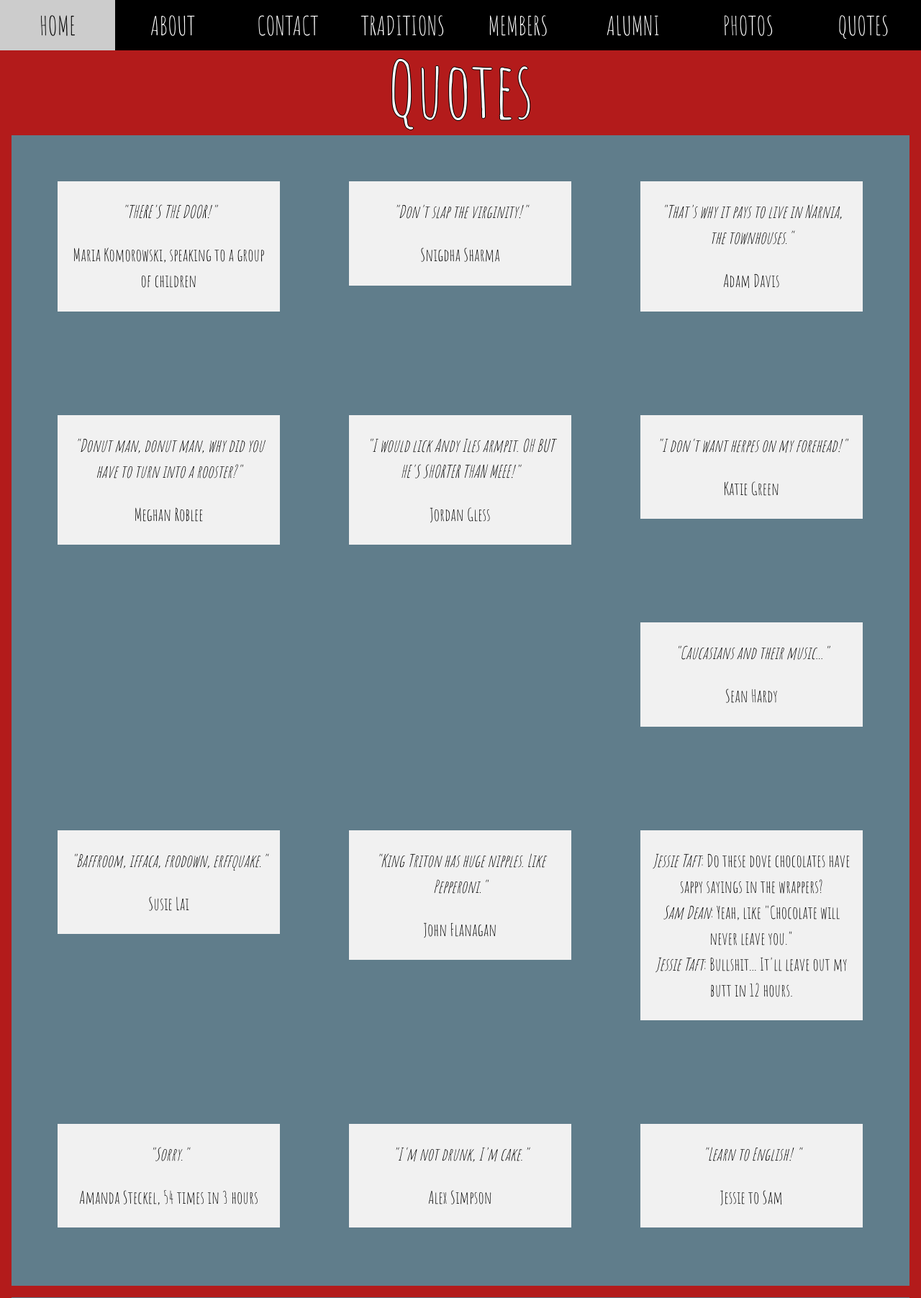
After one commit to TheRealDanilson/HornWebsite, a PHP site: page /quotes.html in a window 1280 px wide. The commit adds this page. Shown: the top 1804 px of the page at 72% size. Run offline with PHP 8.4, Linux system fonts and the light colour scheme.

Commit message:
Add quotes board, fried images

```diff
--- a/alumni.html
+++ b/alumni.html
@@ -19,7 +19,7 @@
     <div w3-include-html="nav.html"></div>
     <header class="bgimg w3-display-container">
       <div class="w3-display-center w3-center">
-        <h1 style="position:relative; top:.7em"> <font color="#ffffff"><span class="" style="font-size: 3em; top: 10%; text-shadow: -1px 0px
+        <h1 style="position:relative; top:.9em"> <font color="#ffffff"><span class="" style="font-size: 3em; top: 10%; text-shadow: -1px 0px
               black, 0px 1px black, 1px 0px black, 0px -1px black;
               width: 803px; height: 320px;">Alumni</span></font>
         </h1>
--- a/members.html
+++ b/members.html
@@ -19,7 +19,7 @@
     <div w3-include-html="nav.html"></div>
     <header class="bgimg w3-display-container">
       <div class="w3-display-center w3-center">
-        <h1 style="position:relative; top:.7em"> <font color="#ffffff"><span class="" style="font-size: 3em; top: 10%; text-shadow: -1px 0px
+        <h1 style="position:relative; top:.9em"> <font color="#ffffff"><span class="" style="font-size: 3em; top: 10%; text-shadow: -1px 0px
               black, 0px 1px black, 1px 0px black, 0px -1px black;
               width: 803px; height: 320px;">Members</span></font>
         </h1>
--- a/nav.html
+++ b/nav.html
@@ -1,38 +1,41 @@
 <html>
     <div class="w3-top" id="nav-bar-small">
       <div class="w3-bar w3-hide-medium w3-hide-large w3-black w3-opacity
-        w3-hover-opacity-off" style="font-size:1em"> <a href="index.html#home" style="width:14.28%"
-          class="w3-bar-item w3-button">HOME</a> <a href="index.html#about"
-          style="width:12%" class="w3-bar-item w3-button">ABOUT</a> <a href="index.html#contact"
-          style="width:14%" class="w3-bar-item w3-button">CONTACT</a>
-          <a href="traditions.html" style="width:16%" class="w3-bar-item w3-button">TRADITIONS</a>
-          <a href="members.html" style="width:14%" class="w3-bar-item w3-button">MEMBERS</a>
-          <a href="alumni.html" style="width:12%" class="w3-bar-item w3-button">ALUMNI</a>
-        <a href="photos.php" style="width:12%" class="w3-bar-item w3-button">PHOTOS</a>
+        w3-hover-opacity-off" style="font-size:1em">
+        <a href="index.html#home" style="width:25%" class="w3-bar-item w3-button">HOME</a>
+          <a href="index.html#about" style="width:25%" class="w3-bar-item w3-button">ABOUT</a>
+          <a href="index.html#contact" style="width:25%" class="w3-bar-item w3-button">CONTACT</a>
+          <a href="traditions.html" style="width:25%" class="w3-bar-item w3-button">TRADITIONS</a>
+          <a href="members.html" style="width:25%" class="w3-bar-item w3-button">MEMBERS</a>
+          <a href="alumni.html" style="width:25%" class="w3-bar-item w3-button">ALUMNI</a>
+        <a href="photos.php" style="width:25%" class="w3-bar-item w3-button">PHOTOS</a>
+        <a href="quotes.html" style="width:25%" class="w3-bar-item w3-button">QUOTES</a>
           </div>
     </div>
     <div class="w3-top" id="nav-bar-large">
       <div class="w3-bar w3-hide-small w3-hide-large w3-xlarge w3-black w3-opacity
-        w3-hover-opacity-off"> <a href="index.html#home" style="width:14.28%"
-          class="w3-bar-item w3-button">HOME</a> <a href="index.html#about"
-          style="width:14.28%" class="w3-bar-item w3-button">ABOUT</a> <a href="index.html#contact"
-          style="width:14.28%" class="w3-bar-item w3-button">CONTACT</a>
-        <a href="traditions.html" style="width:14.28%" class="w3-bar-item w3-button">TRADITIONS</a>
-          <a href="members.html" style="width:14.28%" class="w3-bar-item w3-button">MEMBERS</a>
-          <a href="alumni.html" style="width:14.28%" class="w3-bar-item w3-button">ALUMNI</a>
-        <a href="photos.php" style="width:14.28%" class="w3-bar-item w3-button">PHOTOS</a>
+        w3-hover-opacity-off">
+        <a href="index.html#home" style="width:12.5%" class="w3-bar-item w3-button">HOME</a>
+          <a href="index.html#about" style="width:12.5%" class="w3-bar-item w3-button">ABOUT</a>
+          <a href="index.html#contact" style="width:12.5%" class="w3-bar-item w3-button">CONTACT</a>
+        <a href="traditions.html" style="width:12.5%" class="w3-bar-item w3-button">TRADITIONS</a>
+          <a href="members.html" style="width:12.5%" class="w3-bar-item w3-button">MEMBERS</a>
+          <a href="alumni.html" style="width:12.5%" class="w3-bar-item w3-button">ALUMNI</a>
+        <a href="photos.php" style="width:12.5%" class="w3-bar-item w3-button">PHOTOS</a>
+        <a href="quotes.html" style="width:12.5%" class="w3-bar-item w3-button">QUOTES</a>
           </div>
     </div>
     <div class="w3-top" id="nav-bar-large">
       <div class="w3-bar w3-hide-small w3-hide-medium w3-xxlarge w3-black w3-opacity
-        w3-hover-opacity-off"> <a href="index.html#home" style="width:14.28%"
-          class="w3-bar-item w3-button">HOME</a> <a href="index.html#about"
-          style="width:14.28%" class="w3-bar-item w3-button">ABOUT</a> <a href="index.html#contact"
-          style="width:14.28%" class="w3-bar-item w3-button">CONTACT</a>
-        <a href="traditions.html" style="width:14.28%" class="w3-bar-item w3-button">TRADITIONS</a>
-          <a href="members.html" style="width:14.28%" class="w3-bar-item w3-button">MEMBERS</a>
-          <a href="alumni.html" style="width:14.28%" class="w3-bar-item w3-button">ALUMNI</a>
-        <a href="photos.php" style="width:14.28%" class="w3-bar-item w3-button">PHOTOS</a>
+        w3-hover-opacity-off">
+        <a href="index.html#home" style="width:12.5%" class="w3-bar-item w3-button">HOME</a>
+          <a href="index.html#about" style="width:12.5%" class="w3-bar-item w3-button">ABOUT</a>
+          <a href="index.html#contact" style="width:12.5%" class="w3-bar-item w3-button">CONTACT</a>
+        <a href="traditions.html" style="width:12.5%" class="w3-bar-item w3-button">TRADITIONS</a>
+          <a href="members.html" style="width:12.5%" class="w3-bar-item w3-button">MEMBERS</a>
+          <a href="alumni.html" style="width:12.5%" class="w3-bar-item w3-button">ALUMNI</a>
+        <a href="photos.php" style="width:12.5%" class="w3-bar-item w3-button">PHOTOS</a>
+        <a href="quotes.html" style="width:12.5%" class="w3-bar-item w3-button">QUOTES</a>
           </div>
     </div>
 </html>
--- a/photos.php
+++ b/photos.php
@@ -55,7 +55,7 @@
     <div w3-include-html="nav.html"></div>
     <header class="bgimg w3-display-container">
       <div class="w3-display-center w3-center">
-        <h1 style="position:relative; top:.7em"> <font color="#ffffff"><span class="" style="font-size: 3em; top: 10%; text-shadow: -1px 0px
+        <h1 style="position:relative; top:.9em"> <font color="#ffffff"><span class="" style="font-size: 3em; top: 10%; text-shadow: -1px 0px
               black, 0px 1px black, 1px 0px black, 0px -1px black;
               width: 803px; height: 320px;">Photos</span></font>
         </h1>
--- /dev/null
+++ b/quotes.html
@@ -0,0 +1,207 @@
+<!DOCTYPE html>
+<html>
+  <head>
+    <meta http-equiv="content-type" content="text/html; charset=UTF-8">
+    <title>Quotes</title>
+    <meta charset="UTF-8">
+    <meta name="viewport" content="width=device-width, initial-scale=1">
+    <link rel="stylesheet"
+      href="https://www.w3schools.com/w3css/4/w3.css">
+    <link rel="stylesheet"
+      href="https://fonts.googleapis.com/css?family=Amatic+SC">
+      <link rel="stylesheet"
+      href="styles.css">
+
+  </head>
+  <body vlink="#551A8B" text="#000000" bgcolor="#B31B1B" alink="#EE0000"
+    link="#0000EE" style="margin-right:100px">
+    <!-- Navbar (sit on top) -->
+    <div w3-include-html="nav.html"></div>
+    <header class="bgimg w3-display-container">
+      <div class="w3-display-center w3-center">
+        <h1 style="position:relative; top:.9em"> <font color="#ffffff"><span class="" style="font-size: 3em; top: 10%; text-shadow: -1px 0px
+              black, 0px 1px black, 1px 0px black, 0px -1px black;
+              width: 803px; height: 320px;">Quotes</span></font>
+        </h1>
+      </div>
+    </header>
+
+    <div class="w3-container w3-row w3-margin w3-blue-grey">
+        <div class="w3-cell column w3-padding-48 w3-center">
+             <blockquote class="w3-xlarge w3-panel w3-light-grey">
+                <p>
+                    <i>"THERE'S THE DOOR!"</i></p>
+                        <p>Maria Komorowski, speaking to a group of children</p>
+            </blockquote>
+        </div>
+
+        <div class="w3-cell column w3-padding-48 w3-center">
+             <blockquote class="w3-xlarge w3-panel w3-light-grey">
+                <p>
+                    <i>"Don't slap the virginity!"</i></p>
+                        <p>Snigdha Sharma</p>
+            </blockquote>
+        </div>
+
+        <div class="w3-cell column w3-padding-48 w3-center">
+             <blockquote class="w3-xlarge w3-panel w3-light-grey">
+                <p>
+                    <i>"That's why it pays to live in Narnia, the townhouses."</i></p>
+                        <p>Adam Davis</p>
+            </blockquote>
+        </div>
+
+        <div class="w3-cell column w3-padding-48 w3-center">
+             <blockquote class="w3-xlarge w3-panel w3-light-grey">
+                <p>
+                    <i>"Donut man, donut man, why did you have to turn into a rooster?"</i></p>
+                        <p>Meghan Roblee</p>
+            </blockquote>
+        </div>
+
+        <div class="w3-cell column w3-padding-48 w3-center">
+             <blockquote class="w3-xlarge w3-panel w3-light-grey">
+                <p>
+                    <i>"I would lick Andy Iles armpit. OH BUT HE'S SHORTER THAN MEEE!"</i></p>
+                        <p>Jordan Gless</p>
+            </blockquote>
+        </div>
+
+        <div class="w3-cell column w3-padding-48 w3-center">
+             <blockquote class="w3-xlarge w3-panel w3-light-grey">
+                <p>
+                    <i>"I don't want herpes on my forehead!"</i></p>
+                        <p>Katie Green</p>
+            </blockquote>
+        </div>
+
+        <div class="w3-cell column w3-padding-48 w3-center">
+             <blockquote class="w3-xlarge w3-panel w3-light-grey">
+                <p>
+                    <i>"Caucasians and their music..."</i></p>
+                        <p>Sean Hardy</p>
+            </blockquote>
+        </div>
+
+        <div class="w3-cell column w3-padding-48 w3-center">
+             <blockquote class="w3-xlarge w3-panel w3-light-grey">
+                <p>
+                    <i>"Baffroom, iffaca, frodown, erffquake."</i></p>
+                        <p>Susie Lai</p>
+            </blockquote>
+        </div>
+
+        <div class="w3-cell column w3-padding-48 w3-center">
+             <blockquote class="w3-xlarge w3-panel w3-light-grey">
+                <p>
+                    <i>"King Triton has huge nipples. Like Pepperoni."</i></p>
+                        <p>John Flanagan</p>
+            </blockquote>
+        </div>
+
+        <div class="w3-cell column w3-padding-48 w3-center">
+             <blockquote class="w3-xlarge w3-panel w3-light-grey">
+                <p>
+                    <i>Jessie Taft</i>: Do these dove chocolates have sappy sayings in the wrappers?<br>
+                    <i>Sam Dean</i>: Yeah, like "Chocolate will never leave you."<br>
+                    <i>Jessie Taft</i>: Bullshit... It'll leave out my butt in 12 hours.</p>
+            </blockquote>
+        </div>
+
+        <div class="w3-cell column w3-padding-48 w3-center">
+             <blockquote class="w3-xlarge w3-panel w3-light-grey">
+                <p>
+                    <i>"Sorry."</i></p>
+                        <p>Amanda Steckel, 54 times in 3 hours</p>
+            </blockquote>
+        </div>
+
+        <div class="w3-cell column w3-padding-48 w3-center">
+             <blockquote class="w3-xlarge w3-panel w3-light-grey">
+                <p>
+                    <i>"I'm not drunk, I'm cake."</i></p>
+                        <p>Alex Simpson</p>
+            </blockquote>
+        </div>
+
+        <div class="w3-cell column w3-padding-48 w3-center">
+             <blockquote class="w3-xlarge w3-panel w3-light-grey">
+                <p>
+                    <i>"Learn to English! "</i></p>
+                        <p>Jessie to Sam</p>
+            </blockquote>
+        </div>
+    </div>
+    <div class="w3-container w3-row w3-margin w3-blue-grey">
+        <div class="w3-cell column w3-padding-48 w3-center">
+            <blockquote class="w3-xlarge w3-panel w3-light-grey">
+                <p>
+                    <i>"Snigdha got stuck in the bathroom<br>
+                        Now she must live in the bathroom<br><br>
+                        Snigdha got stuck in the bathroom<br>
+                        Now she must live in the bathroom"</i></p>
+                        <p>Unknown</p>
+            </blockquote>
+        </div>
+
+        <div class="w3-cell column w3-padding-48 w3-center">
+             <blockquote class="w3-xlarge w3-panel w3-light-grey">
+                <p>
+                    The John Flanagan Song<br>
+                    <i>There once was a man named old John Flanagan<br>
+                    He was up to his shenanigans<br>
+                    Tied it down but it flew up again<br>
+                    Poor old Johnny Flanagan shenanigans</i><br>
+
+                    Other verses:<br>
+                    <i>Drank it down and threw it up again<br>
+                    Went to lunch and came back late again<br>
+                    Read about Pokemon by the fire again</i>
+                    </p>
+                        <p>Unknown</p>
+            </blockquote>
+        </div>
+    </div>
+
+    <!-- Footer -->
+    <footer class="w3-center w3-black w3-padding-48 w3-xxlarge">
+      <p>Powered by <a
+          href="https://www.w3schools.com/w3css/default.asp"
+          title="W3.CSS" target="_blank" class="w3-hover-text-green">w3.css</a></p>
+    </footer>
+<script>
+
+function includeHTML() {
+  var z, i, elmnt, file, xhttp;
+  /* Loop through a collection of all HTML elements: */
+  z = document.getElementsByTagName("*");
+  for (i = 0; i < z.length; i++) {
+    elmnt = z[i];
+    /*search for elements with a certain atrribute:*/
+    file = elmnt.getAttribute("w3-include-html");
+    if (file) {
+      /* Make an HTTP request using the attribute value as the file name: */
+      xhttp = new XMLHttpRequest();
+      xhttp.onreadystatechange = function() {
+        if (this.readyState == 4) {
+          if (this.status == 200) {elmnt.innerHTML = this.responseText;}
+          if (this.status == 404) {elmnt.innerHTML = "Page not found.";}
+          /* Remove the attribute, and call this function once more: */
+          elmnt.removeAttribute("w3-include-html");
+          includeHTML();
+        }
+      }
+      xhttp.open("GET", file, true);
+      xhttp.send();
+      /* Exit the function: */
+      return;
+    }
+  }
+}
+
+includeHTML()
+
+
+</script>
+  </body>
+</html>
--- a/traditions.html
+++ b/traditions.html
@@ -19,7 +19,7 @@
     <div w3-include-html="nav.html"></div>
     <header class="bgimg w3-display-container">
       <div class="w3-display-center w3-center">
-        <h1 style="position:relative; top:.7em"> <font color="#ffffff"><span class="" style="font-size: 3em; top: 10%; text-shadow: -1px 0px
+        <h1 style="position:relative; top:.9em"> <font color="#ffffff"><span class="" style="font-size: 3em; top: 10%; text-shadow: -1px 0px
               black, 0px 1px black, 1px 0px black, 0px -1px black;
               width: 803px; height: 320px;">Traditions</span></font>
         </h1>
```
Also changed, not shown: images/2020/snigdha_fried.png (added), images/2020/snigdha_spooky.png (added).
